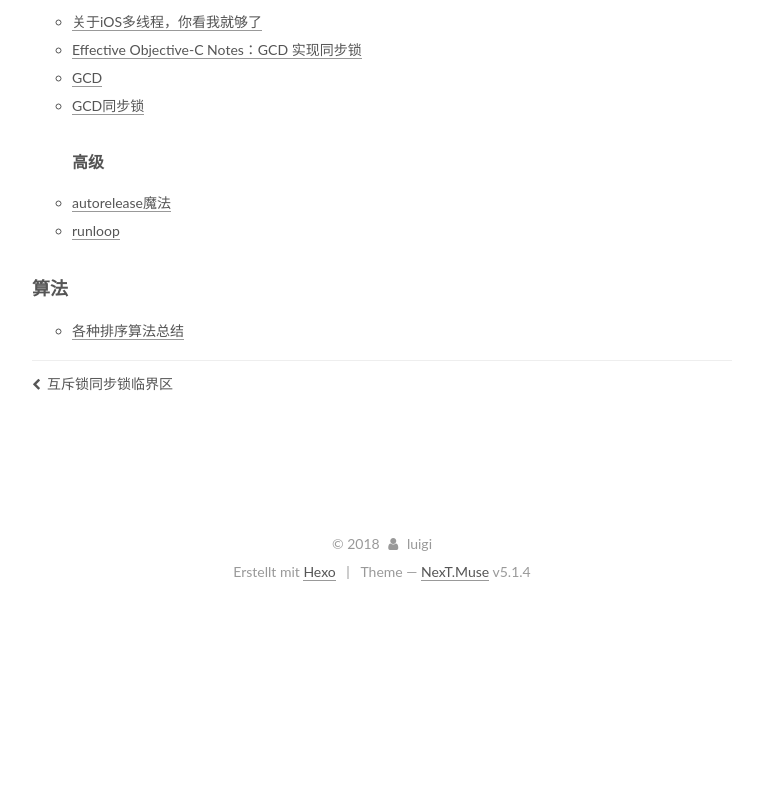
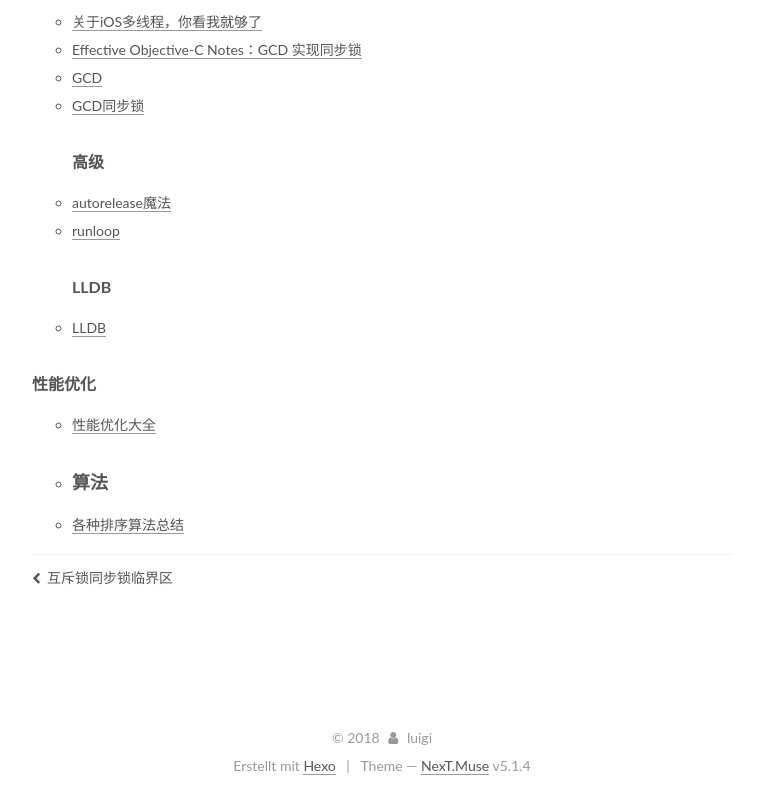
Before and after one commit to tuluigi/tuluigi.github.io, a plain HTML site: page 2018/02/26/iOS技术进阶/index.html in a window 1280 px wide. Shown: the part 1397-2197 px from the top of the page, without its empty margins (98-861 px from the left). Before the commit the page ends 2003 px from the top, so only its background shows below. Drawn offline with Linux system fonts and the light colour scheme; a script that the page names is missing.

Commit message:
Site updated: 2018-03-08 20:02:29

```diff
--- a/2018/02/26/iOS技术进阶/index.html
+++ b/2018/02/26/iOS技术进阶/index.html
@@ -86,7 +86,7 @@
 <meta property="og:site_name" content="Luigi">
 <meta property="og:description" content="iOS技能进阶 面试汇总 《招聘一个靠谱的 iOS》—参考答案（上） 《招聘一个靠谱的 iOS》—参考答案（下） 如何面试 iOS 工程师？ 2017年5月iOS招人心得（附面试题）  基础 copy&amp;amp;mutablecopy iOS之Block深度学习 漫谈Block  多线程 关于iOS多线程，你看我就够了 Effective Objective-C Notes：GCD 实现同步锁 GC">
 <meta property="og:image" content="http://yoursite.com/2018/02/26/iOS技术进阶/ios_skills.png">
-<meta property="og:updated_time" content="2018-03-08T09:32:42.000Z">
+<meta property="og:updated_time" content="2018-03-08T12:02:16.000Z">
 <meta name="twitter:card" content="summary">
 <meta name="twitter:title" content="iOS技术进阶">
 <meta name="twitter:description" content="iOS技能进阶 面试汇总 《招聘一个靠谱的 iOS》—参考答案（上） 《招聘一个靠谱的 iOS》—参考答案（下） 如何面试 iOS 工程师？ 2017年5月iOS招人心得（附面试题）  基础 copy&amp;amp;mutablecopy iOS之Block深度学习 漫谈Block  多线程 关于iOS多线程，你看我就够了 Effective Objective-C Notes：GCD 实现同步锁 GC">
@@ -328,9 +328,12 @@
 <li><a href="https://github.com/ming1016/study/wiki/细说GCD（Grand-Central-Dispatch）如何用" target="_blank" rel="noopener">GCD</a></li>
 <li><a href="https://www.zybuluo.com/MicroCai/note/64272" target="_blank" rel="noopener">GCD同步锁</a><h4 id="高级"><a href="#高级" class="headerlink" title="高级"></a>高级</h4></li>
 <li><a href="https://blog.sunnyxx.com/2014/10/15/behind-autorelease/" target="_blank" rel="noopener">autorelease魔法</a></li>
-<li><a href="https://blog.ibireme.com/2015/05/18/runloop/" target="_blank" rel="noopener">runloop</a></li>
+<li><a href="https://blog.ibireme.com/2015/05/18/runloop/" target="_blank" rel="noopener">runloop</a><h4 id="LLDB"><a href="#LLDB" class="headerlink" title="LLDB"></a>LLDB</h4></li>
+<li><a href="http://ios.jobbole.com/83393/" target="_blank" rel="noopener">LLDB</a></li>
 </ul>
-<h3 id="算法"><a href="#算法" class="headerlink" title="算法"></a>算法</h3><ul>
+<h4 id="性能优化"><a href="#性能优化" class="headerlink" title="性能优化"></a>性能优化</h4><ul>
+<li><a href="https://github.com/skyming/iOS-Performance-Optimization" target="_blank" rel="noopener">性能优化大全</a></li>
+<li><h3 id="算法"><a href="#算法" class="headerlink" title="算法"></a>算法</h3></li>
 <li><a href="https://www.jianshu.com/p/f5baf7f27a7e" target="_blank" rel="noopener">各种排序算法总结</a></li>
 </ul>
 
@@ -495,7 +498,7 @@
 
 
 
-              <div class="post-toc-content"><ol class="nav"><li class="nav-item nav-level-3"><a class="nav-link" href="#iOS技能进阶"><span class="nav-number">1.</span> <span class="nav-text">iOS技能进阶</span></a></li><li class="nav-item nav-level-3"><a class="nav-link" href="#面试汇总"><span class="nav-number">2.</span> <span class="nav-text">面试汇总</span></a></li><li class="nav-item nav-level-3"><a class="nav-link" href="#基础"><span class="nav-number">3.</span> <span class="nav-text">基础</span></a></li><li class="nav-item nav-level-3"><a class="nav-link" href="#多线程"><span class="nav-number">4.</span> <span class="nav-text">多线程</span></a><ol class="nav-child"><li class="nav-item nav-level-4"><a class="nav-link" href="#高级"><span class="nav-number">4.1.</span> <span class="nav-text">高级</span></a></li></ol></li><li class="nav-item nav-level-3"><a class="nav-link" href="#算法"><span class="nav-number">5.</span> <span class="nav-text">算法</span></a></li></ol></div>
+              <div class="post-toc-content"><ol class="nav"><li class="nav-item nav-level-3"><a class="nav-link" href="#iOS技能进阶"><span class="nav-number">1.</span> <span class="nav-text">iOS技能进阶</span></a></li><li class="nav-item nav-level-3"><a class="nav-link" href="#面试汇总"><span class="nav-number">2.</span> <span class="nav-text">面试汇总</span></a></li><li class="nav-item nav-level-3"><a class="nav-link" href="#基础"><span class="nav-number">3.</span> <span class="nav-text">基础</span></a></li><li class="nav-item nav-level-3"><a class="nav-link" href="#多线程"><span class="nav-number">4.</span> <span class="nav-text">多线程</span></a><ol class="nav-child"><li class="nav-item nav-level-4"><a class="nav-link" href="#高级"><span class="nav-number">4.1.</span> <span class="nav-text">高级</span></a></li><li class="nav-item nav-level-4"><a class="nav-link" href="#LLDB"><span class="nav-number">4.2.</span> <span class="nav-text">LLDB</span></a></li><li class="nav-item nav-level-4"><a class="nav-link" href="#性能优化"><span class="nav-number">4.3.</span> <span class="nav-text">性能优化</span></a></li></ol></li><li class="nav-item nav-level-3"><a class="nav-link" href="#算法"><span class="nav-number">5.</span> <span class="nav-text">算法</span></a></li></ol></div>
 
 
           </div>
--- a/css/main.css
+++ b/css/main.css
@@ -1822,7 +1822,7 @@ pre .javascript .function {
   width: 4px;
   height: 4px;
   border-radius: 50%;
-  background: #40a630;
+  background: #f9ff65;
 }
 .links-of-blogroll {
   font-size: 13px;
```
Also changed, not shown: index.html (+5 -2 lines).
